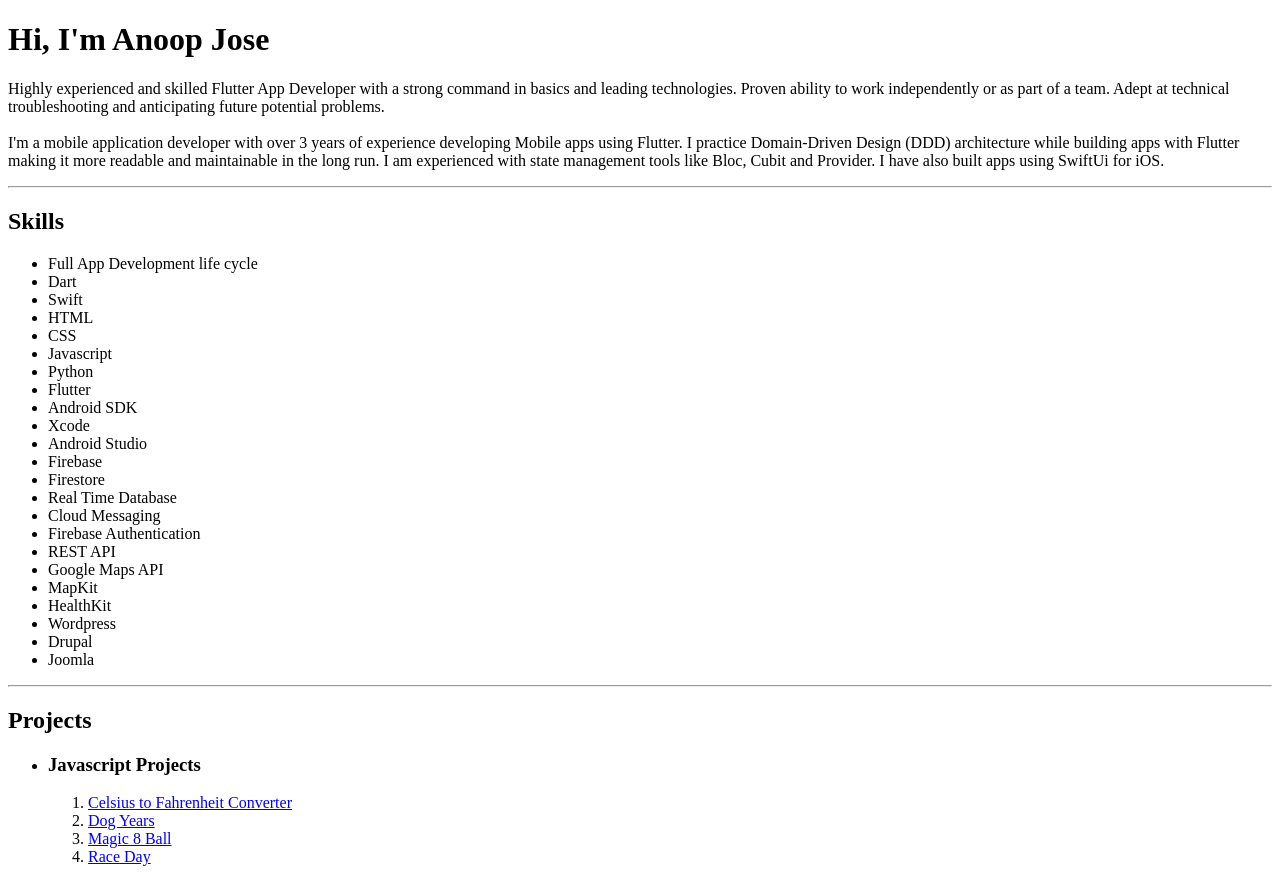
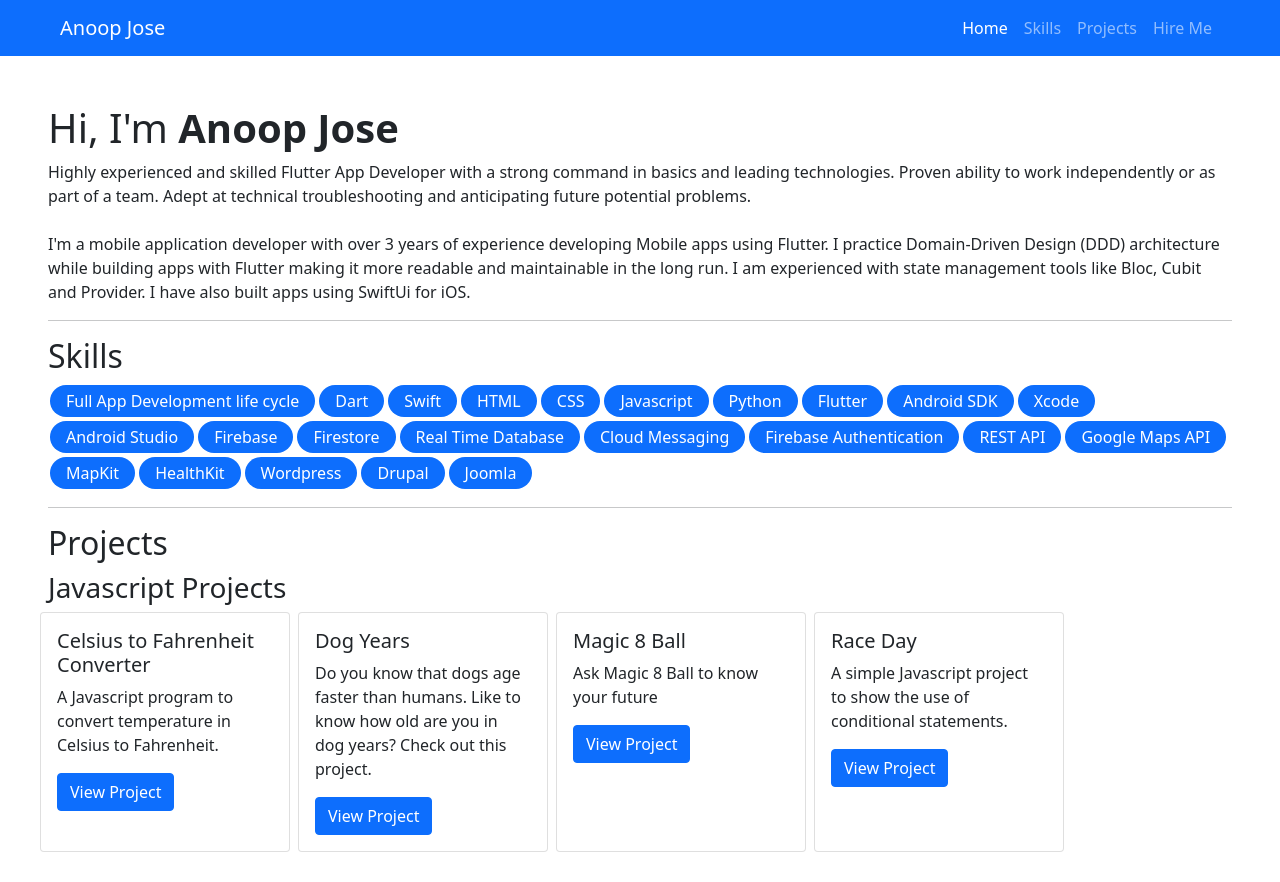
Before and after one commit to its-me-anoop/its-me-anoop.github.io, a plain HTML site: page index.html in a window 1280 px wide. After the commit the page ends 852 px from the top, so only its background shows below. Drawn offline with nearby package versions, Linux system fonts and the light colour scheme.

Commit message:
Asthetic improvements

```diff
--- a/index.html
+++ b/index.html
@@ -3,19 +3,60 @@
 
 <head>
     <title>Anoop Jose - Full Stack Developer with very good experience in Flutter and Web Technologies</title>
+    <meta charset="UTF-8">
+    <meta name=”robots” content="index, follow">
+    <meta name="viewport" content="width=device-width, initial-scale=1">
+    <meta name="description" content="I'm a mobile application developer with over 3 years of experience developing Mobile apps using Flutter. I practice Domain-Driven Design (DDD) architecture while building apps with Flutter making it more readable and maintainable
+    in the long run. I am experienced with state management tools like Bloc, Cubit and Provider. I have also built apps using SwiftUi for iOS.">
+    <link rel="stylesheet" href="stylesheet.css">
+    <link href="https://cdn.jsdelivr.net/npm/bootstrap@5.1.3/dist/css/bootstrap.min.css" rel="stylesheet" integrity="sha384-1BmE4kWBq78iYhFldvKuhfTAU6auU8tT94WrHftjDbrCEXSU1oBoqyl2QvZ6jIW3" crossorigin="anonymous">
+    <script src="https://cdn.jsdelivr.net/npm/bootstrap@5.1.3/dist/js/bootstrap.bundle.min.js" integrity="sha384-ka7Sk0Gln4gmtz2MlQnikT1wXgYsOg+OMhuP+IlRH9sENBO0LRn5q+8nbTov4+1p" crossorigin="anonymous"></script>
 </head>
 
 <body>
-    <nav>
+    <nav class="navbar navbar-expand-lg navbar-dark sticky-top bg-primary">
+        <div class="container-fluid mx-5">
+            <a class="navbar-brand" href="#">Anoop Jose</a>
+            <button class="navbar-toggler" type="button" data-bs-toggle="collapse" data-bs-target="#navbarTogglerDemo02" aria-controls="navbarTogglerDemo02" aria-expanded="true" aria-label="Toggle navigation">
+            <span class="navbar-toggler-icon"></span>
+            </button>
+            <div class="collapse navbar-collapse justify-content-end" id="navbarTogglerDemo02">
+                <ul class="navbar-nav">
+                    <li class="nav-item">
+                        <a class="nav-link active" aria-current="page" href="#">Home</a>
+                    </li>
+                    <li class="nav-item">
+                        <a class="nav-link" href="#skills">Skills</a>
+                    </li>
+                    <li class="nav-item">
+                        <a class="nav-link" href="#projects">Projects</a>
+                    </li>
+                    <li class="nav-item">
+                        <a class="nav-link" href="#">Hire Me</a>
+                    </li>
+                </ul>
 
+            </div>
+        </div>
     </nav>
+
+
+    <main class="container-flex">
+        <div class="hero px-5 pt-5">
             <h1>Hi, I'm <strong>Anoop Jose</strong></h1>
-    <p>Highly experienced and skilled Flutter App Developer with a strong command in basics and leading technologies. Proven ability to work independently or as part of a team. Adept at technical troubleshooting and anticipating future potential problems.<br><br>I'm
-        a mobile application developer with over 3 years of experience developing Mobile apps using Flutter. I practice Domain-Driven Design (DDD) architecture while building apps with Flutter making it more readable and maintainable in the long run.
-        I am experienced with state management tools like Bloc, Cubit and Provider. I have also built apps using SwiftUi for iOS.</p>
-    <hr>
+            <p>Highly experienced and skilled Flutter App Developer with a strong command in basics and leading technologies. Proven ability to work independently or as part of a team. Adept at technical troubleshooting and anticipating future potential
+                problems.
+                <br><br>I'm a mobile application developer with over 3 years of experience developing Mobile apps using Flutter. I practice Domain-Driven Design (DDD) architecture while building apps with Flutter making it more readable and maintainable
+                in the long run. I am experienced with state management tools like Bloc, Cubit and Provider. I have also built apps using SwiftUi for iOS.</p>
+
+        </div>
+        <hr class="mx-5">
+
+        <div class="px-5 align-items-start d-flex flex-column" id="skills">
             <h2>Skills</h2>
-    <ul>
+
+
+            <ul class="skills">
                 <li>Full App Development life cycle</li>
                 <li>Dart</li>
                 <li>Swift</li>
@@ -40,20 +81,45 @@
                 <li>Drupal</li>
                 <li>Joomla</li>
             </ul>
-    <hr>
-    <h2>Projects</h2>
-    <ul>
-        <li>
-            <h3>Javascript Projects</h3>
-            <ol>
-                <li><a href="projects/javascript-projects/celcius-to-fahrenheit-converter/celsius-to-fahrenheit.html">Celsius to Fahrenheit Converter</a></li>
-                <li><a href="projects/javascript-projects/dog-years/dog-years.html">Dog Years</a></li>
-                <li><a href="projects/javascript-projects/magic-8ball/magic-8ball.html">Magic 8 Ball</a></li>
-                <li><a href="projects/javascript-projects/race-day/race-day.html">Race Day</a></li>
-            </ol>
-        </li>
-    </ul>
+        </div>
+        <hr class="mx-5">
 
+
+        <h2 class="mx-5" id="projects">Projects</h2>
+        <h3 class="mx-5">Javascript Projects</h3>
+        <div class="d-flex flex-row flex-nowrap overflow-auto">
+
+            <div class="card card-block" style="min-width: 250px; max-width: 250px;margin-left: 40px;">
+
+                <div class="card-body">
+                    <h5 class="card-title">Celsius to Fahrenheit Converter</h5>
+                    <p class="card-text">A Javascript program to convert temperature in Celsius to Fahrenheit.</p>
+                    <a href="projects/javascript-projects/celcius-to-fahrenheit-converter/celsius-to-fahrenheit.html" class="btn btn-primary">View Project</a>
+                </div>
+            </div>
+            <div class="card card-block" style="min-width: 250px;max-width: 250px; margin-left: 8px;">
+                <div class="card-body">
+                    <h5 class="card-title">Dog Years</h5>
+                    <p class="card-text">Do you know that dogs age faster than humans. Like to know how old are you in dog years? Check out this project.</p>
+                    <a href="projects/javascript-projects/dog-years/dog-years.html" class="btn btn-primary">View Project</a>
+                </div>
+            </div>
+            <div class="card card-block" style="min-width: 250px;max-width: 250px; margin-left: 8px;">
+                <div class="card-body">
+                    <h5 class="card-title">Magic 8 Ball</h5>
+                    <p class="card-text">Ask Magic 8 Ball to know your future</p>
+                    <a href="projects/javascript-projects/magic-8ball/magic-8ball.html" class="btn btn-primary">View Project</a>
+                </div>
+            </div>
+            <div class="card card-block" style="min-width: 250px;max-width: 250px; margin-left: 8px;">
+                <div class="card-body">
+                    <h5 class="card-title">Race Day</h5>
+                    <p class="card-text">A simple Javascript project to show the use of conditional statements.</p>
+                    <a href="projects/javascript-projects/race-day/race-day.html" class="btn btn-primary">View Project</a>
+                </div>
+            </div>
+        </div>
+    </main>
 </body>
 
 </html>
--- /dev/null
+++ b/stylesheet.css
@@ -0,0 +1,17 @@
+.skills {
+    list-style-type: none;
+    float: none;
+    display: block;
+    float: left;
+    margin: 0;
+    padding: 0;
+}
+
+.skills li {
+    float: left;
+    background-color: #0d6efd;
+    color: white;
+    margin: 2px;
+    border-radius: 50px;
+    padding: 4px 16px 4px 16px;
+}
```
Lines whose indentation alone changed are shown as unchanged.
